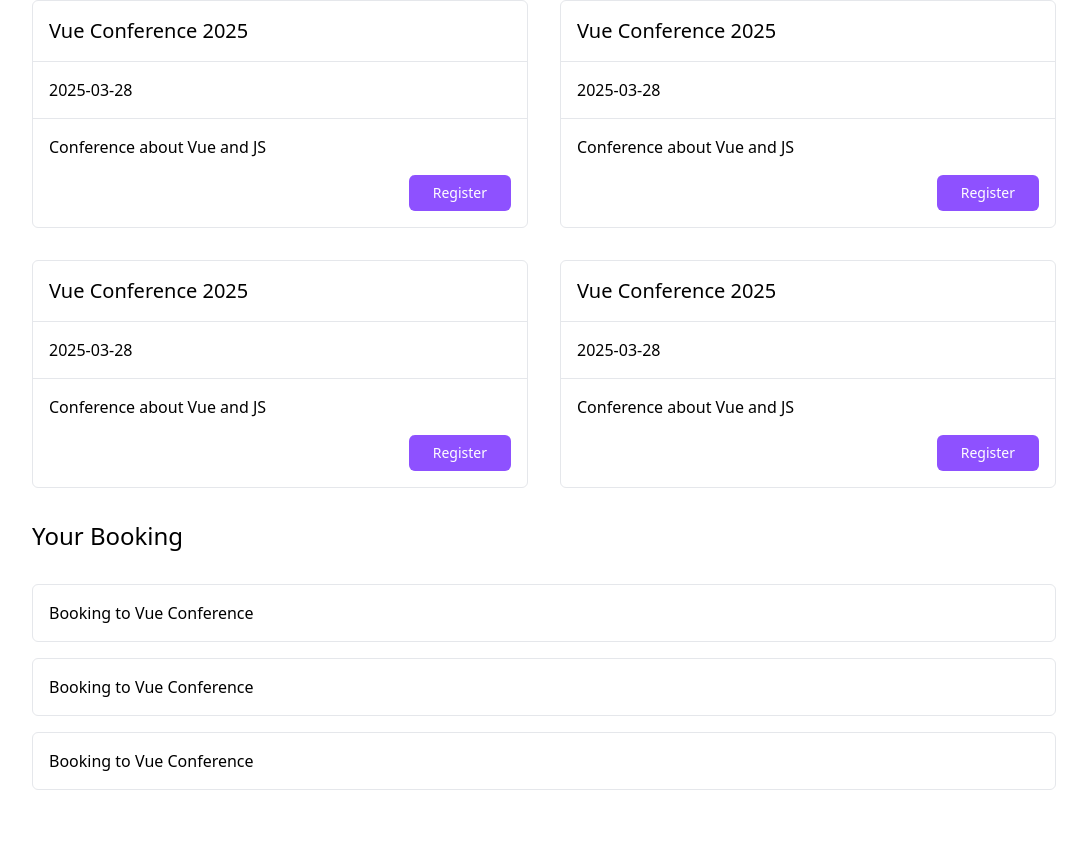
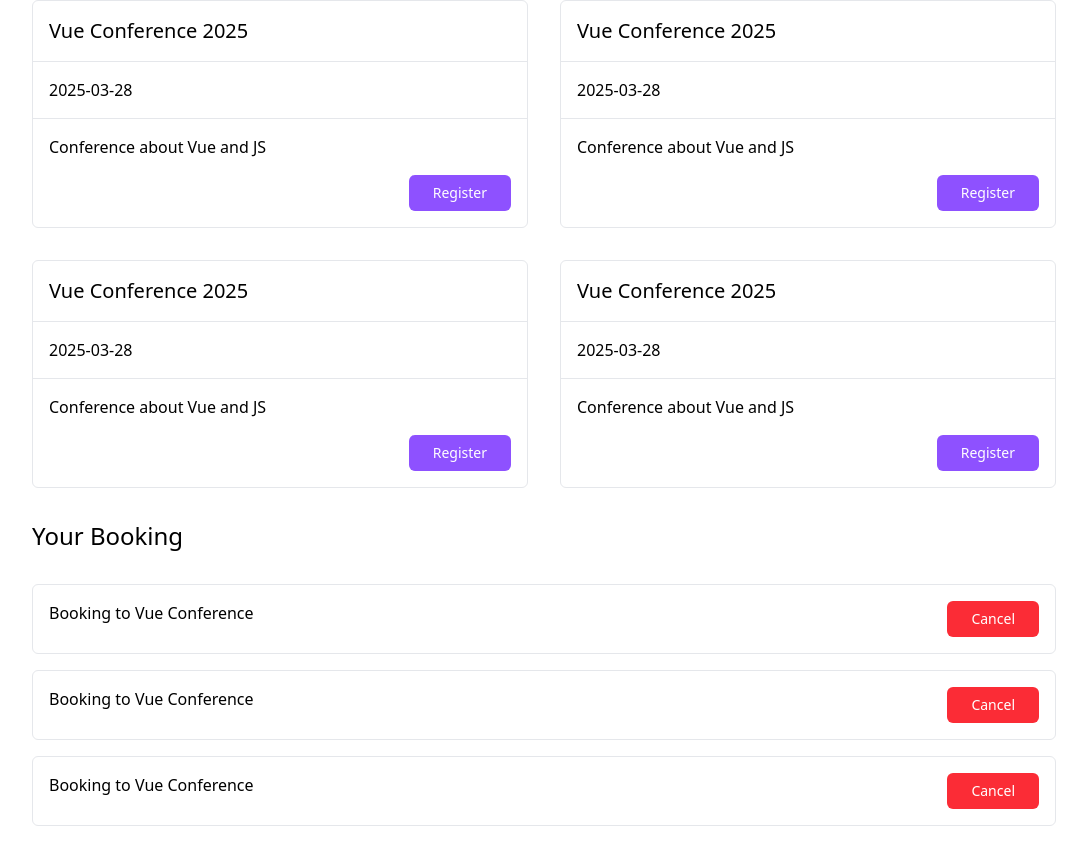
Before and after one commit to alexsanders-git/vue-udemy-course, a Vue app: page / in a window 1280 px wide. Shown: the part 672-1518 px from the top of the page, without its empty margins (96-1183 px from the left). Before the commit the page ends 1482 px from the top, so only its background shows below. Built offline with nearby package versions, Linux system fonts and the light colour scheme; the HTML template or start-up script is replaced by a standard one.

Commit message:
Update AppButton.vue

```diff
--- a/src/components/AppButton.vue
+++ b/src/components/AppButton.vue
@@ -1,10 +1,23 @@
 <script setup lang="ts">
+interface IProps {
+  variant: 'primary' | 'danger';
+}
+
+const props = withDefaults(defineProps<IProps>(), {
+  variant: 'primary',
+});
+
+const variants = {
+  primary: 'text-white bg-violet-500 hover:bg-violet-600',
+  danger: 'text-white bg-red-500 hover:bg-red-600',
+};
+
 defineEmits(['click']);
 </script>
 
 <template>
   <button
-    class="w-fit py-2 px-6 font-medium text-white bg-violet-500 hover:bg-violet-600 rounded-md cursor-pointer"
+    :class="['w-fit py-2 px-6 font-medium rounded-md cursor-pointer', variants[props.variant]]"
     @click="$emit('click')"
   >
     <slot></slot>
--- a/src/components/BookingItem.vue
+++ b/src/components/BookingItem.vue
@@ -1,7 +1,13 @@
 <script setup lang="ts">
 import AppCard from '@/components/AppCard.vue';
+import AppButton from '@/components/AppButton.vue';
 </script>
 
 <template>
-  <AppCard> Booking to Vue Conference </AppCard>
+  <AppCard>
+    <div class="flex justify-between">
+      <div>Booking to Vue Conference</div>
+      <AppButton class="text-sm" variant="danger">Cancel</AppButton>
+    </div>
+  </AppCard>
 </template>
--- a/src/components/EventCard.vue
+++ b/src/components/EventCard.vue
@@ -22,7 +22,7 @@ defineEmits(['register']);
       <p>{{ description }}</p>
 
       <div class="flex justify-end mt-4">
-        <AppButton class="text-sm" @click="$emit('register')"> Register </AppButton>
+        <AppButton class="text-sm" @click="$emit('register')">Register</AppButton>
       </div>
     </template>
   </AppCard>
```
